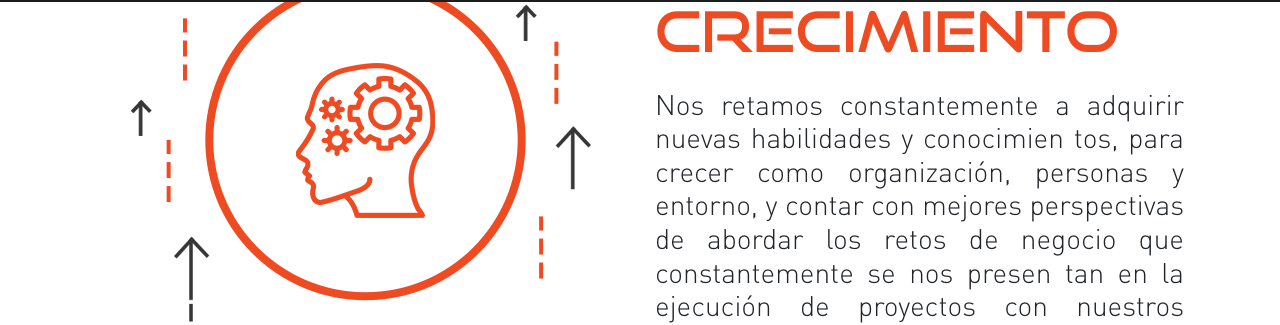
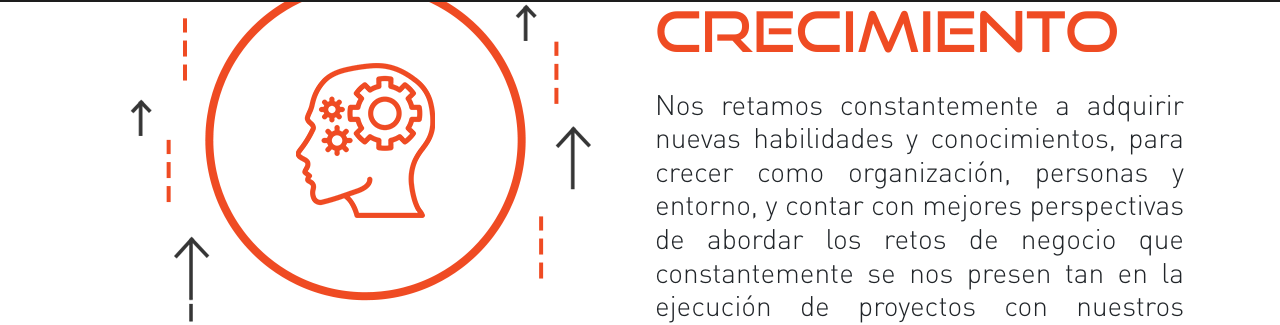
Before and after one commit to smartforcemx/sforce-jekyll, a Jekyll site: the page built from nosotros.html, in a window 1280 px wide and 900 px high, scrolled down 4866 px. Shown: the part 174-499 px from the top of the window. Built offline with Jekyll 4.4.1, drawn with Linux system fonts in a browser that asks for light colours; nearby versions of some CDN libraries; some of the changed text lies outside the part shown.

Commit message:
Update from Forestry.io Rafael Castañeda Garduño updated _data/about_us_intern.yml

```diff
--- a/_data/about_us_intern.yml
+++ b/_data/about_us_intern.yml
@@ -105,7 +105,7 @@ crecimiento_titulo:
     en: GROWTH
 crecimiento2_parrafo:
   texto:
-    es: Nos retamos constantemente a adquirir nuevas habilidades y conocimien tos,
+    es: Nos retamos constantemente a adquirir nuevas habilidades y conocimientos,
       para crecer como organización, personas y entorno, y contar con mejores perspectivas
       de abordar los retos de negocio que constantemente se nos presen tan en la ejecución
       de proyectos con nuestros clientes.
```
